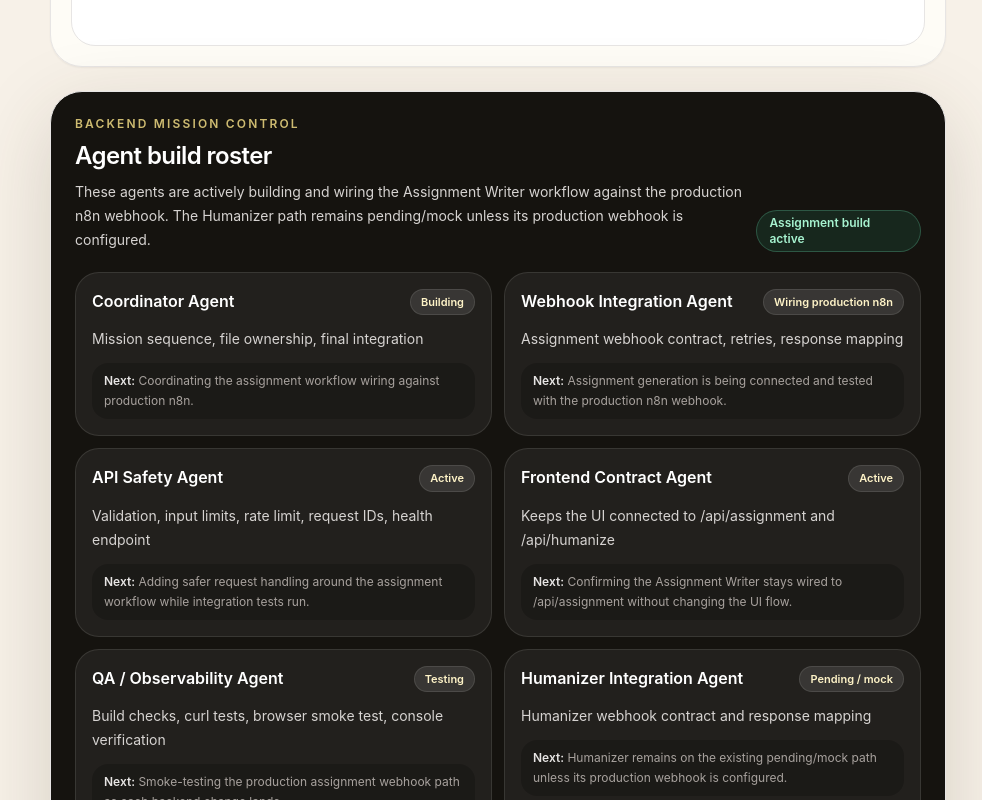
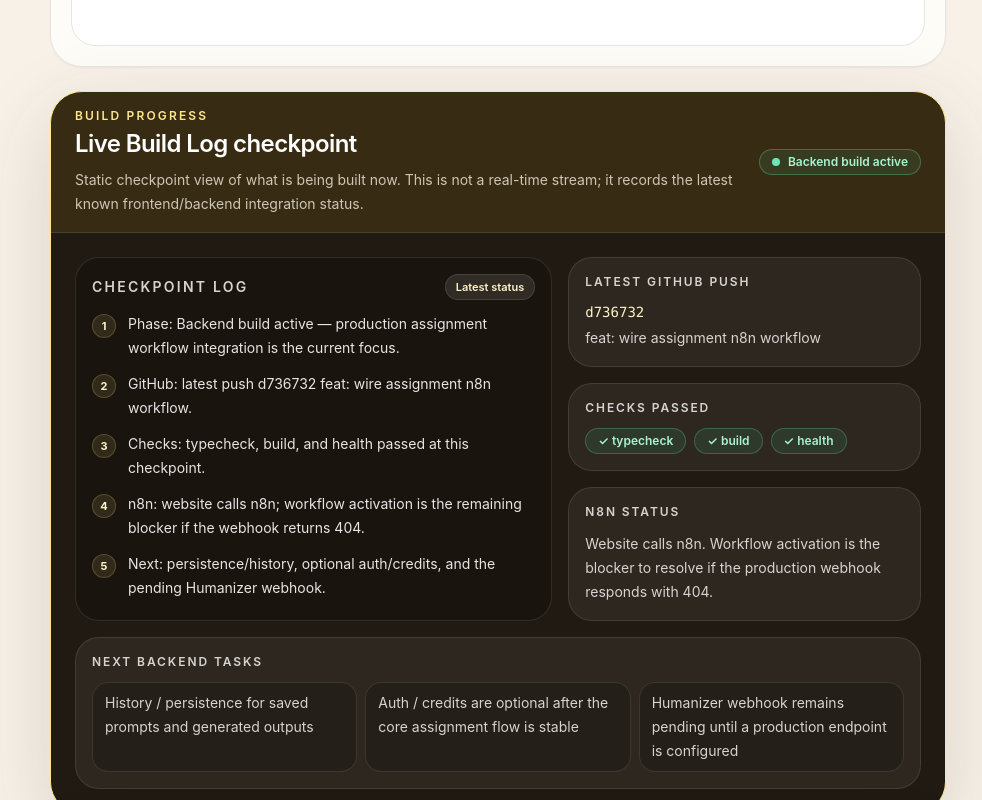
Before and after one commit to charai17/Assignai, a Next.js app: page / in a window 1280 px wide. Shown: the part 1200-2000 px from the top of the page, without its empty margins (286-1268 px from the left). Built offline with nearby package versions, Linux system fonts and the light colour scheme.

Commit message:
feat: add backend build progress status

```diff
--- /dev/null
+++ b/app/api/build-status/route.ts
@@ -0,0 +1,8 @@
+import { NextResponse } from "next/server";
+import { getBuildStatus } from "@/lib/build-status";
+
+export const dynamic = "force-dynamic";
+
+export async function GET() {
+  return NextResponse.json(getBuildStatus());
+}
--- a/app/page.tsx
+++ b/app/page.tsx
@@ -68,6 +68,22 @@ const backendAgents = [
     owner: "Login, user limits, credits, paid usage foundation",
     next: "Recommended after production assignment workflow is verified.",
   },
+];
+
+const buildChecks = ["typecheck", "build", "health"];
+
+const nextBackendTasks = [
+  "History / persistence for saved prompts and generated outputs",
+  "Auth / credits are optional after the core assignment flow is stable",
+  "Humanizer webhook remains pending until a production endpoint is configured",
+];
+
+const buildLogEntries = [
+  "Phase: Backend build active — production assignment workflow integration is the current focus.",
+  "GitHub: latest push d736732 feat: wire assignment n8n workflow.",
+  "Checks: typecheck, build, and health passed at this checkpoint.",
+  "n8n: website calls n8n; workflow activation is the remaining blocker if the webhook returns 404.",
+  "Next: persistence/history, optional auth/credits, and the pending Humanizer webhook.",
 ];
 
 export default function HomePage() {
@@ -319,6 +335,82 @@ export default function HomePage() {
               </div>
             </section>
 
+            <section className="overflow-hidden rounded-[2rem] border border-amber-200 bg-[#211a12] text-white shadow-[0_24px_80px_rgba(68,53,35,0.16)]">
+              <div className="border-b border-white/10 bg-amber-400/10 px-5 py-4 sm:px-6">
+                <div className="flex flex-col gap-3 sm:flex-row sm:items-center sm:justify-between">
+                  <div>
+                    <p className="text-xs font-semibold uppercase tracking-[0.18em] text-amber-200">Build Progress</p>
+                    <h2 className="mt-1 text-2xl font-semibold tracking-tight">Live Build Log checkpoint</h2>
+                    <p className="mt-2 max-w-2xl text-sm leading-6 text-amber-50/75">
+                      Static checkpoint view of what is being built now. This is not a real-time stream; it records the latest known frontend/backend integration status.
+                    </p>
+                  </div>
+                  <span className="inline-flex w-max items-center gap-2 rounded-full border border-emerald-300/30 bg-emerald-400/10 px-3 py-1 text-xs font-semibold text-emerald-200">
+                    <span className="h-2 w-2 rounded-full bg-emerald-300" />
+                    Backend build active
+                  </span>
+                </div>
+              </div>
+
+              <div className="grid gap-4 p-5 sm:p-6 lg:grid-cols-[1.15fr_0.85fr]">
+                <div className="rounded-3xl border border-white/10 bg-black/20 p-4">
+                  <div className="mb-3 flex items-center justify-between gap-3">
+                    <h3 className="text-sm font-semibold uppercase tracking-[0.16em] text-stone-300">Checkpoint log</h3>
+                    <span className="rounded-full border border-white/10 bg-white/10 px-2.5 py-1 text-[11px] font-semibold text-amber-100">
+                      Latest status
+                    </span>
+                  </div>
+                  <ol className="space-y-3 text-sm leading-6 text-stone-200">
+                    {buildLogEntries.map((entry, index) => (
+                      <li key={entry} className="flex gap-3">
+                        <span className="mt-0.5 flex h-6 w-6 shrink-0 items-center justify-center rounded-full border border-amber-200/20 bg-amber-200/10 text-[11px] font-bold text-amber-100">
+                          {index + 1}
+                        </span>
+                        <span>{entry}</span>
+                      </li>
+                    ))}
+                  </ol>
+                </div>
+
+                <div className="grid gap-4">
+                  <div className="rounded-3xl border border-white/10 bg-white/[0.06] p-4">
+                    <p className="text-xs font-semibold uppercase tracking-[0.16em] text-stone-300">Latest GitHub push</p>
+                    <p className="mt-3 font-mono text-sm text-amber-100">d736732</p>
+                    <p className="mt-1 text-sm leading-6 text-stone-300">feat: wire assignment n8n workflow</p>
+                  </div>
+
+                  <div className="rounded-3xl border border-white/10 bg-white/[0.06] p-4">
+                    <p className="text-xs font-semibold uppercase tracking-[0.16em] text-stone-300">Checks passed</p>
+                    <div className="mt-3 flex flex-wrap gap-2">
+                      {buildChecks.map((check) => (
+                        <span key={check} className="rounded-full border border-emerald-300/25 bg-emerald-400/10 px-3 py-1 text-xs font-semibold text-emerald-200">
+                          ✓ {check}
+                        </span>
+                      ))}
+                    </div>
+                  </div>
+
+                  <div className="rounded-3xl border border-white/10 bg-white/[0.06] p-4">
+                    <p className="text-xs font-semibold uppercase tracking-[0.16em] text-stone-300">n8n status</p>
+                    <p className="mt-3 text-sm leading-6 text-stone-300">
+                      Website calls n8n. Workflow activation is the blocker to resolve if the production webhook responds with 404.
+                    </p>
+                  </div>
+                </div>
+
+                <div className="rounded-3xl border border-white/10 bg-white/[0.06] p-4 lg:col-span-2">
+                  <p className="text-xs font-semibold uppercase tracking-[0.16em] text-stone-300">Next backend tasks</p>
+                  <div className="mt-3 grid gap-2 md:grid-cols-3">
+                    {nextBackendTasks.map((task) => (
+                      <div key={task} className="rounded-2xl border border-white/10 bg-black/20 px-3 py-2 text-sm leading-6 text-stone-300">
+                        {task}
+                      </div>
+                    ))}
+                  </div>
+                </div>
+              </div>
+            </section>
+
             <section id="mission-control" className="rounded-[2rem] border border-stone-200 bg-[#15130f] p-5 text-white shadow-[0_24px_80px_rgba(68,53,35,0.18)] sm:p-6">
               <div className="mb-5 flex flex-col gap-3 sm:flex-row sm:items-end sm:justify-between">
                 <div>
--- /dev/null
+++ b/lib/build-status.ts
@@ -0,0 +1,133 @@
+import { getConfig } from "./config";
+
+export type BuildStatus = {
+  ok: true;
+  service: string;
+  generatedAt: string;
+  checkpoint: {
+    current: string;
+    summary: string;
+  };
+  backend: {
+    phase: string;
+    status: "ready";
+    notes: string[];
+  };
+  agents: Array<{
+    name: string;
+    status: "ready" | "in-progress" | "blocked" | "pending";
+    detail: string;
+  }>;
+  latestCommit: {
+    sha: string;
+    source: "environment" | "static-fallback";
+  };
+  checks: Array<{
+    name: "typecheck" | "build" | "api-health";
+    status: "passing" | "available";
+    detail: string;
+  }>;
+  n8n: {
+    assignmentWebhook: "configured" | "mock-fallback";
+    statusNote: string;
+    blockerNote: string;
+  };
+};
+
+const STATIC_FALLBACK_COMMIT = "d736732";
+
+export function getBuildStatus(): BuildStatus {
+  const config = getConfig();
+  const commitSha = readCommitSha();
+  const assignmentWebhookConfigured = Boolean(config.n8n.assignmentWebhookUrl);
+
+  return {
+    ok: true,
+    service: config.serviceName,
+    generatedAt: new Date().toISOString(),
+    checkpoint: {
+      current: "backend-build-status-endpoint",
+      summary: "Lightweight backend progress/status endpoint is available.",
+    },
+    backend: {
+      phase: "safe backend additions complete",
+      status: "ready",
+      notes: [
+        "App Router API routes are present for assignment, humanize, health, and build status.",
+        "Build status uses static and environment-derived metadata only; it does not shell out or read secrets.",
+      ],
+    },
+    agents: [
+      {
+        name: "backend",
+        status: "ready",
+        detail: "API route and supporting build-status data are implemented.",
+      },
+      {
+        name: "frontend",
+        status: "in-progress",
+        detail: "UI integration can consume /api/build-status when ready.",
+      },
+      {
+        name: "n8n-workflow",
+        status: assignmentWebhookConfigured ? "in-progress" : "pending",
+        detail: assignmentWebhookConfigured
+          ? "Assignment webhook URL is configured; workflow activation must be verified in n8n."
+          : "Assignment endpoint is using the existing mock fallback until N8N_ASSIGNMENT_WEBHOOK_URL is configured.",
+      },
+    ],
+    latestCommit: {
+      sha: commitSha ?? STATIC_FALLBACK_COMMIT,
+      source: commitSha ? "environment" : "static-fallback",
+    },
+    checks: [
+      {
+        name: "typecheck",
+        status: "passing",
+        detail: "npm run typecheck passes with the build-status endpoint included.",
+      },
+      {
+        name: "build",
+        status: "passing",
+        detail: "npm run build passes with the build-status endpoint included.",
+      },
+      {
+        name: "api-health",
+        status: "available",
+        detail: "GET /api/health returns service health; GET /api/build-status returns this progress payload.",
+      },
+    ],
+    n8n: {
+      assignmentWebhook: assignmentWebhookConfigured ? "configured" : "mock-fallback",
+      statusNote: assignmentWebhookConfigured
+        ? "Assignment requests will be proxied to the configured n8n assignment webhook without exposing the URL."
+        : "No assignment webhook URL is configured, so assignment requests use the built-in mock fallback.",
+      blockerNote:
+        "If n8n returns a 404 registered/error message, activate the workflow or click Execute workflow for webhook-test URLs before retrying.",
+    },
+  };
+}
+
+function readCommitSha(): string | undefined {
+  const candidates = [
+    process.env.VERCEL_GIT_COMMIT_SHA,
+    process.env.NEXT_PUBLIC_VERCEL_GIT_COMMIT_SHA,
+    process.env.GITHUB_SHA,
+    process.env.COMMIT_SHA,
+  ];
+
+  for (const candidate of candidates) {
+    const normalized = normalizeSha(candidate);
+    if (normalized) return normalized;
+  }
+
+  return undefined;
+}
+
+function normalizeSha(value: string | undefined): string | undefined {
+  const trimmed = value?.trim();
+  if (!trimmed) return undefined;
+
+  const match = /^[a-f0-9]{7,40}$/i.exec(trimmed);
+  return match ? trimmed : undefined;
+}
```
